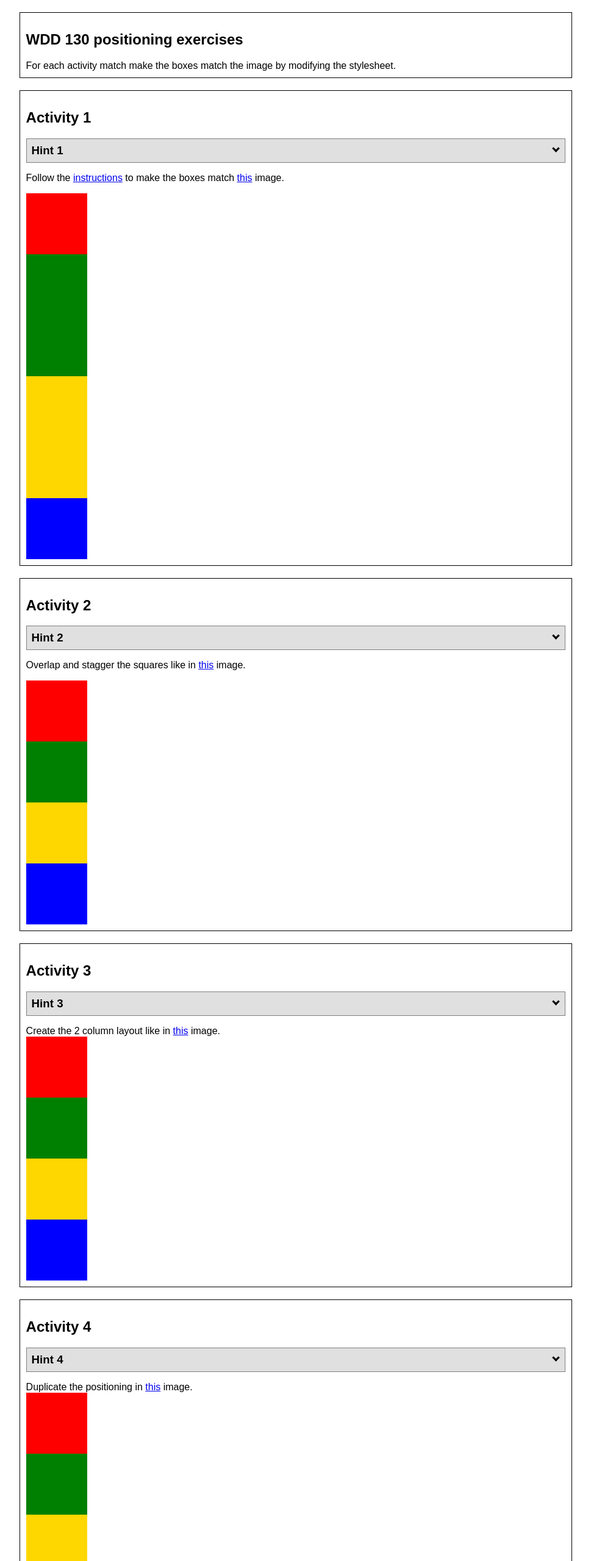
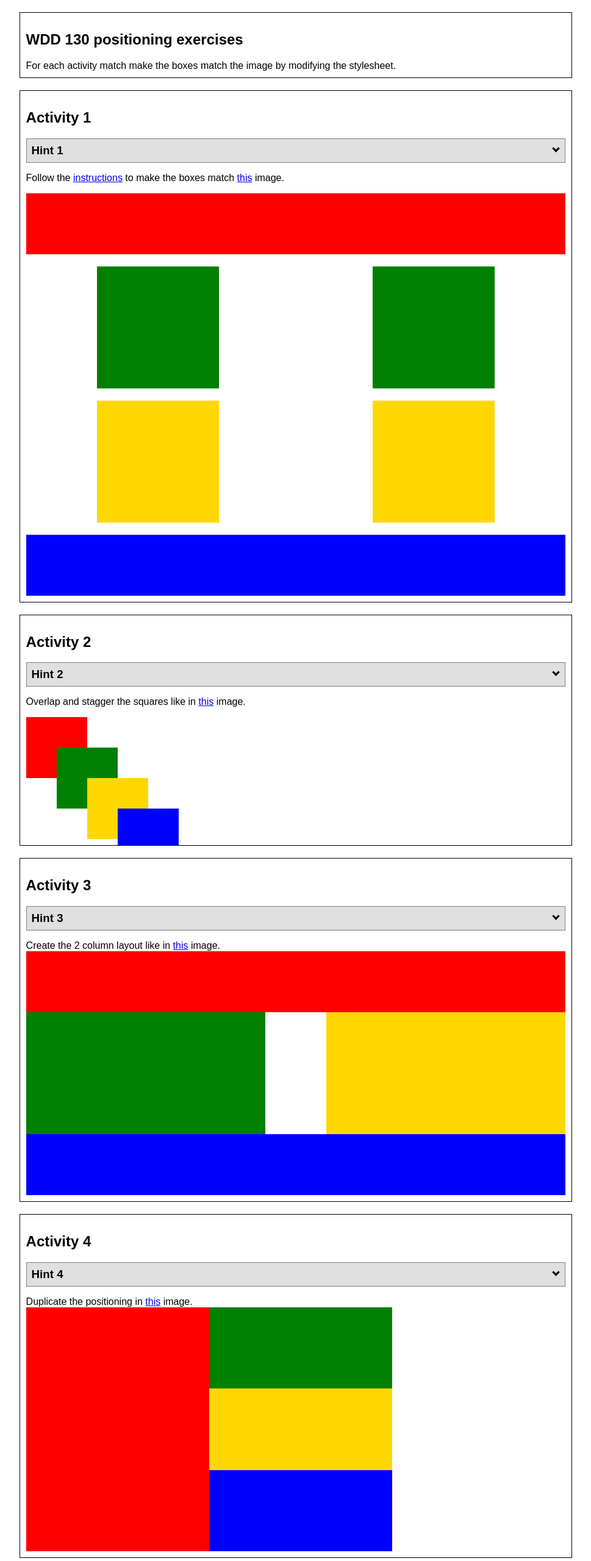
Before and after one commit to RunningGriffin/html, a plain HTML site: page positioning.html in a window 1280 px wide. Shown: the top 2560 px of the page at 61% size, without its empty margins (155-1124 px from the left). Drawn offline with Linux system fonts and the light colour scheme.

Commit message:
2.0 position

```diff
--- a/positionstyles.css
+++ b/positionstyles.css
@@ -2,33 +2,41 @@
 /* Activity 1 styles */
 .content1 {
   /* This is the parent of the activity 1 boxes. */
-
+  display: grid;
+  grid-template-columns: 1fr 1fr;
+  justify-items: center;
+  grid-gap: 20px;
 }
 .red1 {
-  width: 100px;
+  width: 100%;
   height: 100px;
   background-color: red;
+  grid-column: 1/3;
 
 }
 .green1 {
-  width: 100px;
-  height: 100px;
+  width: 200px;
+  height: 200px;
   background-color: green;
 
 }
 .yellow1 {
-  width: 100px;
-  height: 100px;
+  width: 200px;
+  height: 200px;
   background-color: gold;
 }
 .blue1 {
-  width: 100px;
+  width: 100%;
   height: 100px;
   background-color: blue;
+  grid-column: 1/3;
 }
 /* Activity 2 styles */
 .content2 {
   /* This is the parent of the activity 2 boxes. */
+  display: grid;
+  grid-template-columns: 50px 50px 50px 50px 1fr;
+  grid-template-rows: 50px 50px 50px 50px 1fr;
 }
 .red2 {
   width: 100px;
@@ -39,64 +47,82 @@
   width: 100px;
   height: 100px;
   background-color: green;
+  grid-row: 2/3;
+  grid-column: 2/3;
 }
 .yellow2 {
   width: 100px;
   height: 100px;
   background-color: gold;
+  grid-column: 3/4;
+  grid-row: 3/4;
 }
 .blue2 {
   width: 100px;
   height: 100px;
   background-color: blue;
+  grid-column: 4/5;
+  grid-row: 4/5;
 }
 /* Activity 3 styles */
 .content3 {
   /* This is the parent of the activity 3 boxes. */
+  display: grid;
+  grid-template-columns: 1fr 1fr;
+  grid-column-gap: 100px;
 }
 .red3 {
-  width: 100px;
+  width: 100%;
   height: 100px;
   background-color: red;
+  grid-column: 1/3;
 }
 .green3 {
-  width: 100px;
-  height: 100px;
+  width: 100%;
+  height: 200px;
   background-color: green;
+  grid-column: 1/2;
 }
 .yellow3 {
-  width: 100px;
-  height: 100px;
+  width: 100%;
+  height: 200px;
   background-color: gold;
+  grid-column: 2/3;
 }
 .blue3 {
-  width: 100px;
+  width: 100%;
   height: 100px;
   background-color: blue;
+  grid-column: 1/3;
 }
 /* Activity 4 styles */
 .content4 {
   /* This is the parent of the activity 4 boxes. */
   height: 400px;
+  display: grid;
+  grid-template-columns: 300px 300px;
+  grid-template-rows: 1fr 1fr 1fr;
 }
 .red4 {
-  width: 100px;
-  height: 100px;
+  width: 100%;
+  height: 100%;
   background-color: red;
+  grid-row: 1/4 ;
 }
 .green4 {
-  width: 100px;
-  height: 100px;
+  width: 100%;
+  height: 100%;
   background-color: green;
+  grid-row:1/2;
 }
 .yellow4 {
-  width: 100px;
-  height: 100px;
+  width: 100%;
+  height: 100%;
   background-color: gold;
 }
 .blue4 {
-  width: 100px;
-  height: 100px;
+  width: 100%;
+  height: 100%;
   background-color: blue;
 }
 /* Activity 5 styles */
@@ -105,50 +131,66 @@
   height: 400px;
 }
 .red5 {
-  width: 100px;
+  width: 800px;
   height: 100px;
   background-color: red;
 }
 .green5 {
-  width: 100px;
-  height: 100px;
+  width: 200px;
+  height: 200px;
   background-color: green;
+  float: left;
 
 }
 .yellow5 {
-  width: 100px;
-  height: 100px;
+  width: 800px;
+  height: 400px;
   background-color: gold;
 
 }
 .blue5 {
-  width: 100px;
+  width: 800px;
   height: 100px;
   background-color: blue;
 }
 /* Activity 6 styles */
 .content6 {
   /* This is the parent of the activity 6 boxes. */
+  height: 800px;
+  display: grid;
+  grid-template-columns: 100px 100px 100px 100px 100px 100px;
 }
 .red6 {
-  width: 100px;
-  height: 100px;
+  width: 100%;
+  height: 100%;
   background-color: red;
+  grid-column: 1/5;
+  grid-row: 1/3;
+  z-index: -1;
 }
 .green6 {
-  width: 100px;
-  height: 100px;
+  width: 100%;
+  height: 100%;
   background-color: green;
+  grid-column: 1/3;
+  grid-row: 5/7;
+  z-index: 1;
 }
 .yellow6 {
-  width: 100px;
-  height: 100px;
+  width: 100%;
+  height: 100%;
   background-color: gold;
+  grid-column: 5/7;
+  grid-row: 3/7;
+  z-index: 1;
 }
 .blue6 {
-  width: 100px;
-  height: 100px;
+  width: 100%;
+  height: 100%;
   background-color: blue;
+  grid-column: 2/6;
+  grid-row: 2/6;
+  z-index: 0;
 }
 
 
```
